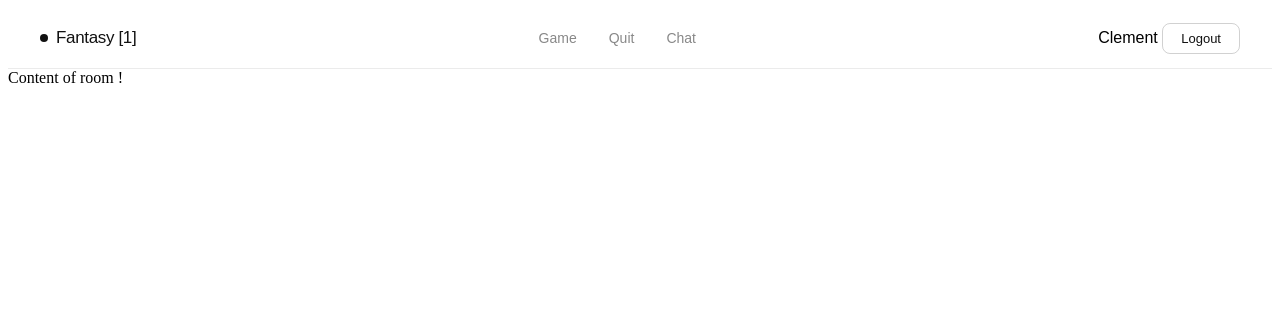
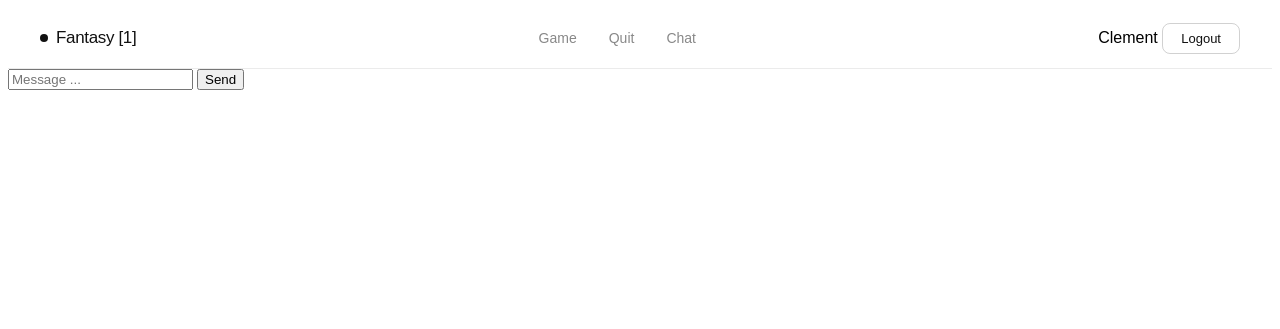
Before and after one commit to Etu4943/Fantasy_Card_Game, a Flask app: page /room/1 in a window 1280 px wide. Shown: the top 329 px of the page. Run offline with Flask 3, Linux system fonts and the light colour scheme; a user stored in the database is signed in; some libraries are stand-ins or nearby versions.

Commit message:
Messages work !

```diff
--- a/app.py
+++ b/app.py
@@ -83,6 +83,7 @@ def logout():
 @app.route('/room/<room_code>')
 @login_required
 def room(room_code):
+	session['room'] = room_code
 	return render_template("room.html", room_code=room_code)
 
 @app.route("/game", methods=["POST", "GET"])
@@ -113,11 +114,10 @@ def join():
 @login_required
 def create_room():
 	room_sequence = create_room_sequence(NB_LETTERS_ROOM_SEQUENCE)
-	ROOMS[room_sequence] = {'players' : set()}
+	ROOMS[room_sequence] = {'players' : set(), 'messages' : []}
 	return join_a_room(room_sequence)
 
 def join_a_room(room_sequence): # join_room is in socketio
-	session['room'] = room_sequence
 	return redirect(url_for('room', room_code=room_sequence))
 
 @app.route("/quit_room")
--- a/templates/room.html
+++ b/templates/room.html
@@ -18,19 +18,48 @@
 		    window.location.href = '/quit_room';
 		});
 
-		socket.on('new_player', (data) => {
+		socket.on('message', (data) => {
 			alert(data.message)
+		})
+
+		socket.on('recieve_message', (data) => {
+			let com_box = document.getElementById("com-box");
+			let new_node = document.createElement("div")
+
+			let span_username = document.createElement("span")
+			let span_message = document.createElement("span")
+
+
+			span_username.innerHTML = data['user']
+			span_username.classList.add('username')
+
+			span_message.innerHTML = data['message']
+			span_message.classList.add('msg-content')
+
+			new_node.appendChild(span_username)
+			new_node.appendChild(span_message)
+
+			com_box.appendChild(new_node)
 		})
 
 		document.addEventListener('DOMContentLoaded', () => {
 		    document.getElementById('quit-btn').addEventListener('click', () => {
-		    	console.log("Try to leave !")
 			    socket.emit('leave');
+			});
+
+			document.getElementById('msg-btn').addEventListener('click', () => {
+				let msg_content = document.getElementById("msg").value
+			    socket.emit('send_message', {'message': msg_content});
 			});
 		});
 	</script>
 {% endblock %}
 
 {% block content %}
-	Content of room !
+	<input type=text id="msg" placeholder="Message ..." autocomplete='off'>
+	<button id="msg-btn">Send</button>
+
+	<div id="com-box">
+
+	</div>
 {% endblock %}
```
Also changed, not shown: fsocket.py (+17 -3 lines).
